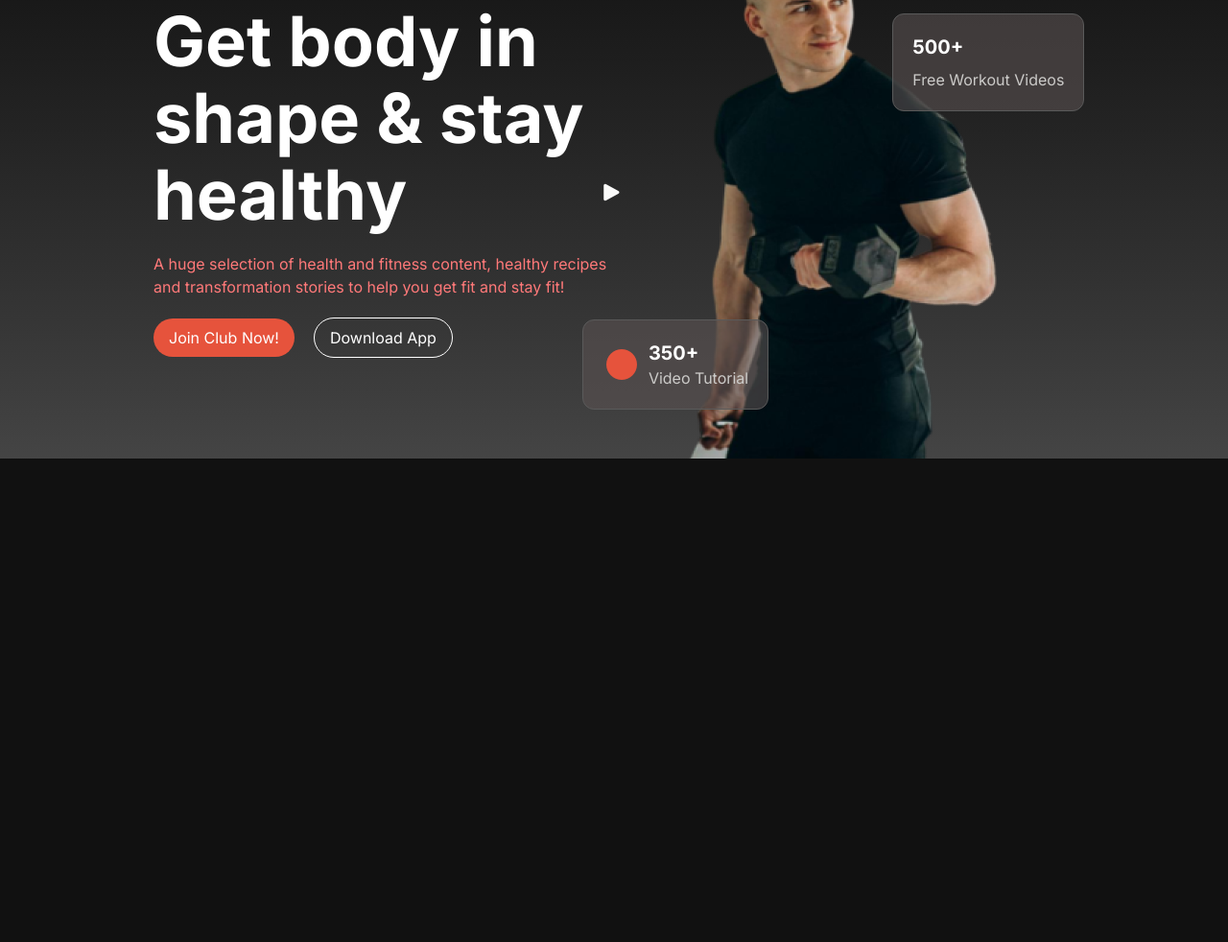
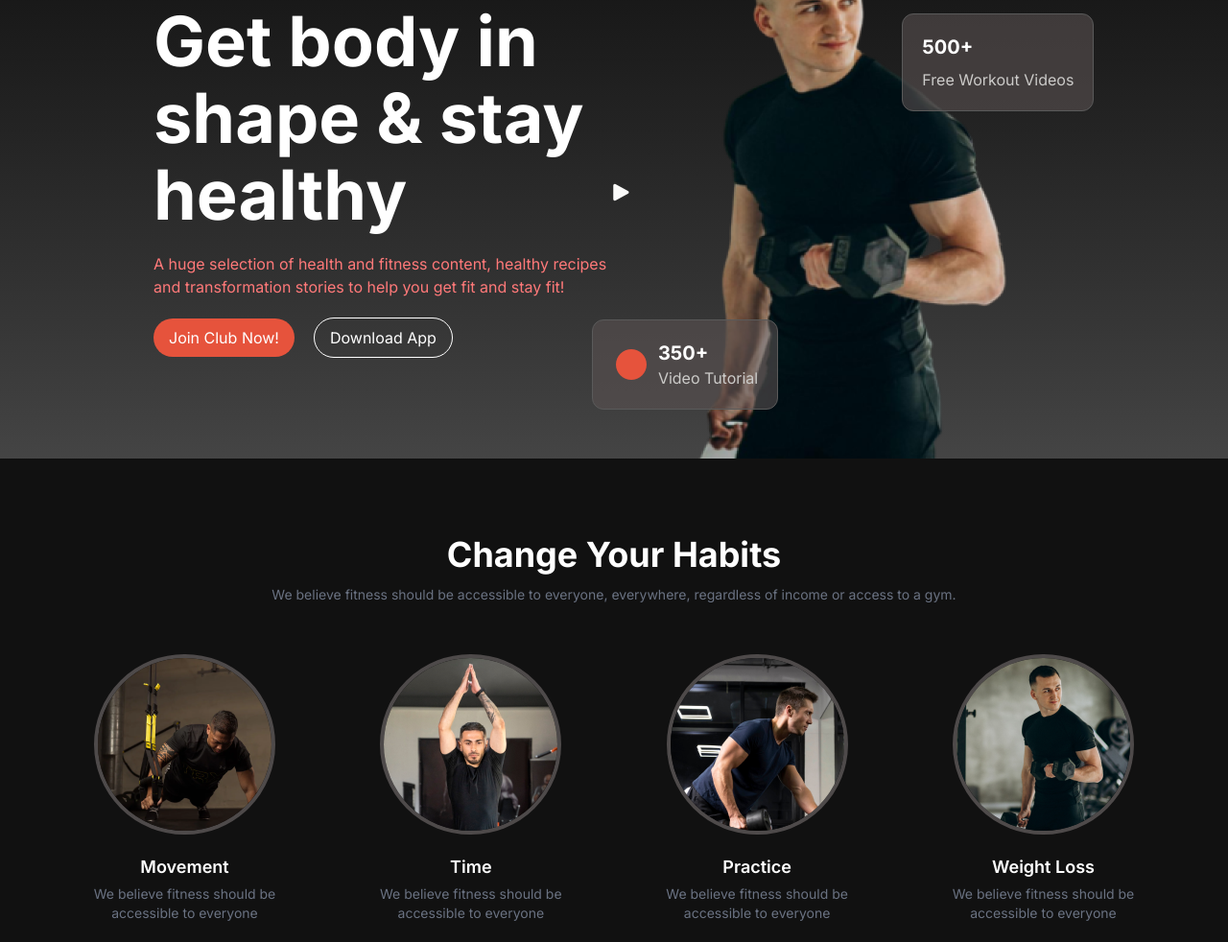
Before and after one commit to mdwahidullah0243-commits/fitness-m2-based, a plain HTML site: page index.html in a window 1280 px wide. Shown: the part 222-1204 px from the top of the page at 96% size. Before the commit the page ends 800 px from the top, so only its background shows below. Drawn offline with nearby package versions, Linux system fonts and the light colour scheme.

Commit message:
added habits section

```diff
--- a/index.html
+++ b/index.html
@@ -50,10 +50,12 @@
     <main>
         <!-- banner -->
         <section class="mt-15 bg-linear-to-b from-[#111111] to-[#77777781]">
-            <div class="w-10/12 lg:w-9/12 mx-auto flex flex-col-reverse lg:flex-row justify-between items-center gap-12 lg:gap-5">
+            <div
+                class="w-11/12 lg:w-9/12 mx-auto flex flex-col-reverse lg:flex-row justify-between items-center gap-12 lg:gap-10">
                 <!-- part: 1 -->
                 <div class="flex flex-col gap-5">
-                    <h2 class="text-white text-5xl text-center sm:text-left sm:text-7xl font-bold leading-15 sm:leading-20">
+                    <h2
+                        class="text-white text-5xl text-center sm:text-left sm:text-7xl font-bold leading-15 sm:leading-20">
                         Get body in <br>
                         shape & stay <br>
                         healthy
@@ -109,6 +111,71 @@
                 </div>
             </div>
         </section>
+
+        <!-- Habits -->
+        <section class="w-11/12 mx-auto mt-20">
+            <h2 class="text-[#FFFFFF] text-4xl font-bold text-center">
+                Change Your Habits
+            </h2>
+            <p class="mt-3 text-center text-sm text-gray-500 font-normal">
+                We believe fitness should be accessible to everyone, everywhere, regardless of income or access to a
+                gym.
+            </p>
+
+            <div class="grid sm:grid-cols-2 md:grid-cols-3 lg:grid-cols-4 gap-5 mt-8">
+                <div class="flex flex-col items-center gap-5 p-5">
+                    <div class="border-4 border-[#4e4a4a] rounded-full">
+                        <img class="rounded-full" src="./images/image-3.png" alt="">
+                    </div>
+
+                    <div class="text-center space-y-1">
+                        <h3 class="text-white text-lg font-semibold">Movement</h3>
+                        <p class="text-center text-sm text-gray-500 font-normal">
+                            We believe fitness should be accessible to everyone
+                        </p>
+                    </div>
+                </div>
+
+                <div class="flex flex-col items-center gap-5 p-5">
+                    <div class="border-4 border-[#4e4a4a] rounded-full">
+                        <img class="rounded-full" src="./images/image-2.png" alt="">
+                    </div>
+
+                    <div class="text-center space-y-1">
+                        <h3 class="text-white text-lg font-semibold">Time</h3>
+                        <p class="text-center text-sm text-gray-500 font-normal">
+                            We believe fitness should be accessible to everyone
+                        </p>
+                    </div>
+                </div>
+
+                <div class="flex flex-col items-center gap-5 p-5">
+                    <div class="border-4 border-[#4e4a4a] rounded-full">
+                        <img class="rounded-full" src="./images/image-4.png" alt="">
+                    </div>
+
+                    <div class="text-center space-y-1">
+                        <h3 class="text-white text-lg font-semibold">Practice</h3>
+                        <p class="text-center text-sm text-gray-500 font-normal">
+                            We believe fitness should be accessible to everyone
+                        </p>
+                    </div>
+                </div>
+
+                <div class="flex flex-col items-center gap-5 p-5">
+                    <div class="border-4 border-[#4e4a4a] rounded-full">
+                        <img class="rounded-full" src="./images/image-5.png" alt="">
+                    </div>
+
+                    <div class="text-center space-y-1">
+                        <h3 class="text-white text-lg font-semibold">Weight Loss</h3>
+                        <p class="text-center text-sm text-gray-500 font-normal">
+                            We believe fitness should be accessible to everyone
+                        </p>
+                    </div>
+                </div>
+            </div>
+        </section>
     </main>
 </body>
 
```
Also changed, not shown: images/image-2.png (renamed from images/image 2.png), images/image-3.png (renamed from images/image 3.png), images/image-4.png (renamed from images/image 4.png), images/image-5.png (renamed from images/image 5.png).
